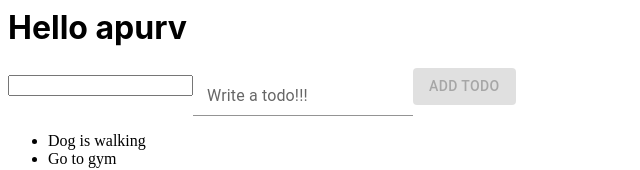
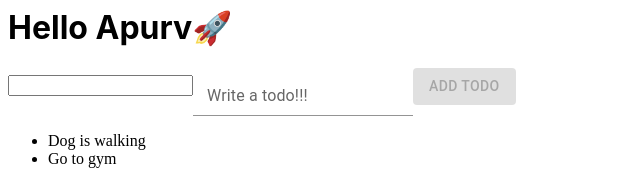
Before and after one commit to Apurv-15/react-todo-app, a React (Create React App) app: page / in a window 1280 px wide. Shown: the top 170 px of the page, without its empty margins (0-640 px from the left). Built offline with nearby package versions, Linux system fonts and the light colour scheme.

Commit message:
1 file modified

```diff
--- a/src/App.js
+++ b/src/App.js
@@ -17,7 +17,7 @@ export default function App() {
 
   return (
     <div className="App">
-      <h1>Hello apurv</h1>
+      <h1>Hello Apurv🚀</h1>
       <form>
         <input/>
 
```
